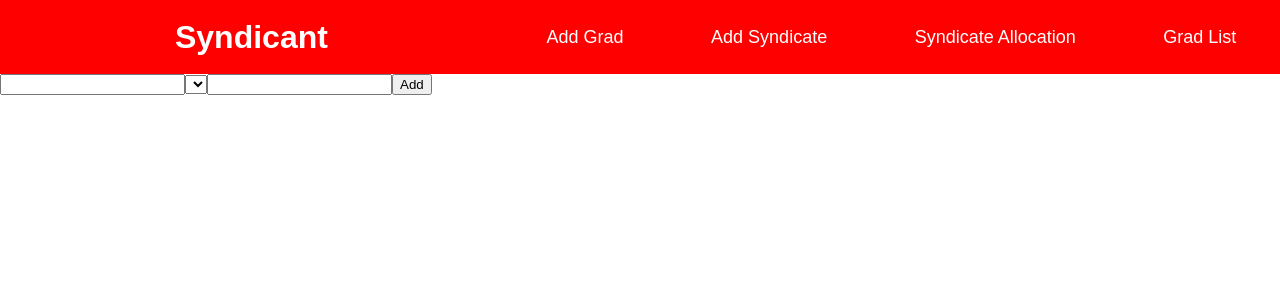
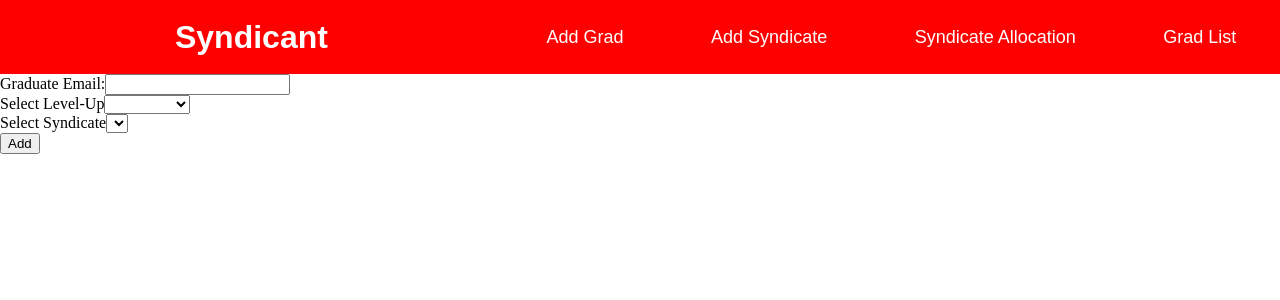
Before and after one commit to camerond-bbd/Syndicant-Repo, an Angular app in the folder SyndicantFrontend/: page /syndicate-allocation in a window 1280 px wide. Shown: the top 300 px of the page. Built offline with nearby package versions, Linux system fonts and the light colour scheme.

Commit message:
More stuff

```diff
--- a/SyndicantFrontend/src/app/components/syndicate-allocation/syndicate-allocation.component.html
+++ b/SyndicantFrontend/src/app/components/syndicate-allocation/syndicate-allocation.component.html
@@ -1,6 +1,14 @@
-<input type="text" [(ngModel)]="email"/>
+<label>Graduate Email:</label>
+<input type="text" [(ngModel)]="email"/><br/>
+
+<label>Select Level-Up</label>
+<select name="levelUps" [(ngModel)]="levelUp" (change)="getSyndicates()">
+    <option *ngFor="let lu of levelUps" [value]="lu">{{ lu }}</option>
+</select><br/>
+
+<label>Select Syndicate</label>
 <select name="syndicates"[(ngModel)]="syndicateName">
+    <option *ngFor="let syndicate of syndicates" [value]="syndicate.name">{{ syndicate.name }}</option>
+</select><br/>
 
-</select>
-<input type="text" [(ngModel)]="levelUp"/>
 <button (click)="addSyndicate()"> Add </button>
--- a/SyndicantFrontend/src/app/components/syndicate-allocation/syndicate-allocation.component.ts
+++ b/SyndicantFrontend/src/app/components/syndicate-allocation/syndicate-allocation.component.ts
@@ -1,3 +1,4 @@
+import { ArrayType } from '@angular/compiler';
 import { Component, OnInit } from '@angular/core';
 import { PostAddLinkRequest } from 'src/app/models/PostLinkRequest';
 import { Syndicate } from 'src/app/models/SyndicateModel';
@@ -14,15 +15,31 @@ export class SyndicateAllocationComponent implements OnInit {
   syndicateName: string = "";
   levelUp: string = "";
 
+  levelUps: string[] = [];
   syndicates: Syndicate[] = [];
 
   constructor(private httpService: RequestService) { }
 
   ngOnInit(): void {
+    this.levelUps = [
+      "L1",
+      "Web",
+      "Security",
+      "NoSQL",
+      "Databases",
+      "OOP",
+    ]
   }
 
   getSyndicates() {
-
+    this.httpService.GetSyndicatesByLevelUp(this.levelUp)
+      .subscribe((response) => {
+        console.log(response);
+        this.syndicates = [];
+        for (let i=0; i<response.length; i++) {
+          this.syndicates.push(new Syndicate(response[i].name, response[i].levelUp));
+        }
+      });
   }
 
   addSyndicate(){
--- a/SyndicantFrontend/src/app/services/request.service.ts
+++ b/SyndicantFrontend/src/app/services/request.service.ts
@@ -48,7 +48,9 @@ export class RequestService {
     return this.http.get<GetGradsResponse>(this.url + "grads/all");
   }
 
-  public GetSyndicatesByLevelUp(syndicate: Syndicate) {
-    return this.http.get(this.url + "syndicate/for-levelup")
+  public GetSyndicatesByLevelUp(levelUp: string) {
+    return this.http.post<Syndicate[]>(this.url + "syndicate/for-levelup", {
+      levelUp: levelUp
+    });
   }
 }
```
